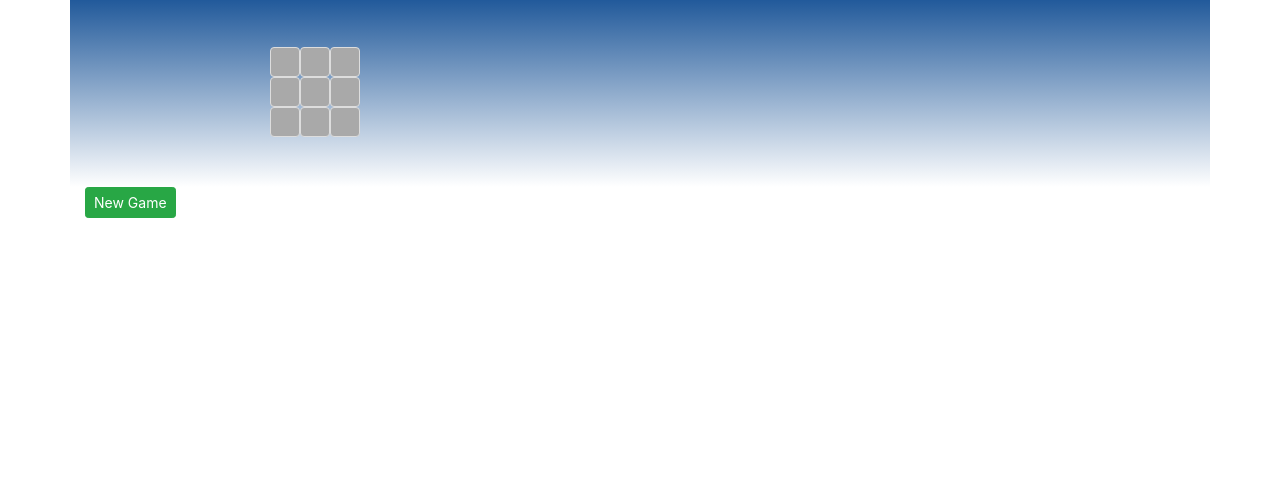
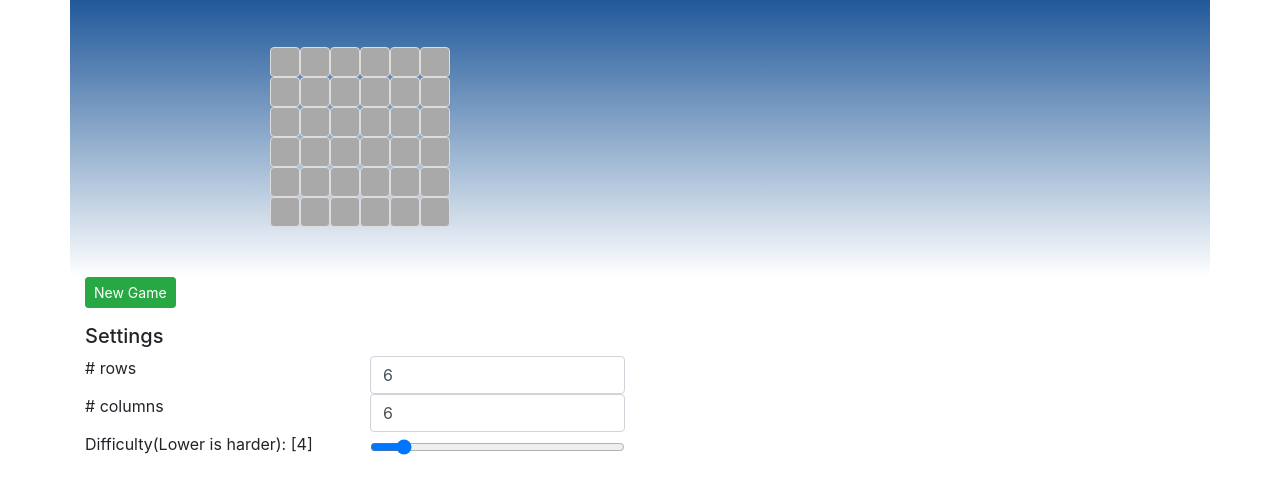
Before and after one commit to emadsaber/MinesSweeper, a plain HTML site: page index.html in a window 1280 px wide. Shown: the part 51-544 px from the top of the page. Drawn offline with Linux system fonts and the light colour scheme.

Commit message:
game settings
developed game settings, missing developing reset game without reloading

```diff
--- a/index.html
+++ b/index.html
@@ -27,12 +27,40 @@
             Game Over, You stepped over a mine!
         </div>
         <div id="Success" class="success">
-                <span class="toot"></span>
-                Congratulations, You won the game ;)
-                <span class="toot"></span>
+            <span class="toot"></span>
+            Congratulations, You won the game ;)
+            <span class="toot"></span>
         </div>
         <input type="button" class="btn btn-sm btn-success" value="New Game" name="newGame" ng-click="newGame()" />
+        <p>
+            <h5 class="toggle">Settings</h5>
+            <div class="row">
+                <div class="col-md-3">
+                    <label># rows</label>
+                </div>
+                <div class="col-md-3">
+                    <input type="number" name="rowsCount" class="form-control" ng-model="rows"/>
+                </div>
+            </div>
+            <div class="row">
+                <div class="col-md-3">
+                    <label># columns</label>
+                </div>
+                <div class="col-md-3">
+                    <input type="number" name="colsCount" class="form-control" ng-model="columns" />
+                </div>
+            </div>
+            <div class="row">
+                <div class="col-md-3">
+                    <label>Difficulty(Lower is harder): [{{difficulty}}]</label>
+                </div>
+                <div class="col-md-3">
+                    <input type="range" name="difficulty" class="form-control" ng-model="difficulty" min="2" max="{{rows * columns}}"/>
+                </div>
+            </div>
+        </p>
     </div>
+
     <!--scripts-->
     <script src="js/jquery.min.js"></script>
     <script src="js/bootstrap.min.js"></script>
--- a/js/MainApp/Controllers/GameController.js
+++ b/js/MainApp/Controllers/GameController.js
@@ -2,13 +2,14 @@
 var gameController = gameApp.controller('gameController', function($scope){
     //#region scope variables
     $scope.settings = {
-        rows: 3,
-        columns: 3,
-        difficulty: 9,
+        rows: 6,
+        columns: 6,
+        difficulty: 4,
     };
 
     $scope.rows = $scope.settings.rows;
     $scope.columns = $scope.settings.columns;
+    $scope.difficulty = $scope.settings.difficulty;
     $scope.mines = [];
     $scope.gameOverFlag = false;
     $scope.flaggedCells = [];
@@ -69,8 +70,14 @@ var gameController = gameApp.controller('gameController', function($scope){
 
     $scope.newGame = function(){
         $scope.gameOverFlag = false;
-        location.reload(true);
+        $scope.mines = [];
+
+        $scope.flaggedCells = [];
+        $scope.discoveredCells = [];
+        $scope.disabledCells = [];
+        pageLoad();
     }
+
     //#endregion
 
     //#region private functions
@@ -244,6 +251,7 @@ var gameController = gameApp.controller('gameController', function($scope){
         var total = $scope.settings.columns * $scope.settings.rows;
         var end1 = total == $scope.discoveredCells.length + $scope.disabledCells.length + $scope.flaggedCells.length;
         var end2 = areEqual($scope.mines, $scope.flaggedCells);
+
         return end1 || end2;
     }
     function areEqual(array1, array2){
```
